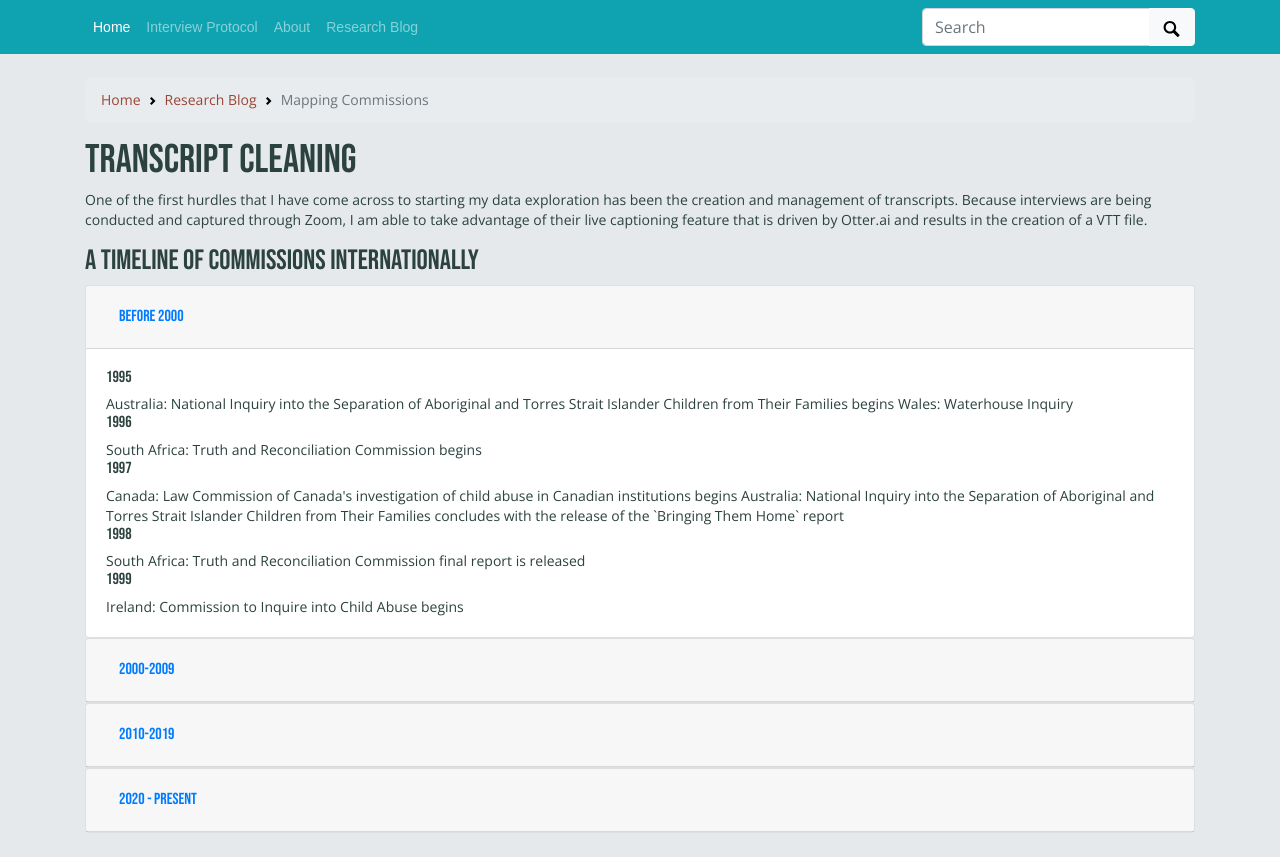
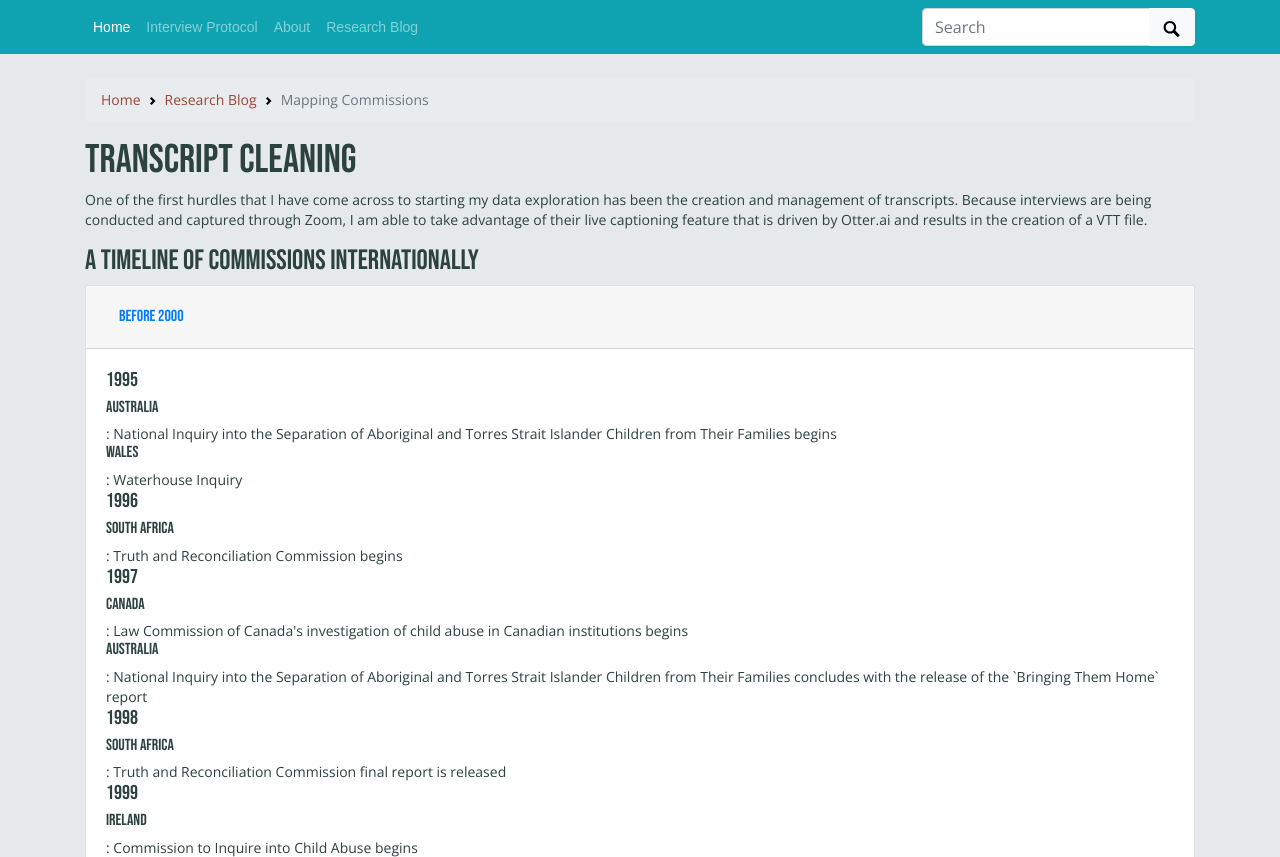
Before and after one commit to mxballin/recordkeeping-governance, a Jekyll site: the page built from pages/commissions.md, in a window 1280 px wide. Shown: the part 100-957 px from the top of the page. Built offline with Jekyll 4.4.1, drawn with Linux system fonts in a browser that asks for light colours; some web fonts are replaced; grey boxes are pictures that could not be loaded.

Commit message:
Update commissions.md

```diff
--- a/pages/commissions.md
+++ b/pages/commissions.md
@@ -23,110 +23,110 @@ One of the first hurdles that I have come across to starting my data exploration
 <div id="accordion">
   <div class="card">
     <div class="card-header" id="headingOne">
-      <h5 class="mb-0">
+      <h4 class="mb-0">
         <button class="btn btn-link" data-toggle="collapse" data-target="#collapseOne" aria-expanded="true" aria-controls="collapseOne">
           before 2000
         </button>
-      </h5>
+      </h4>
     </div>
     <div id="collapseOne" class="collapse show" aria-labelledby="headingOne" data-parent="#accordion">
     <div class="card-body">
-     <h6>1995</h6>
-     <h7>Australia</h7>: National Inquiry into the Separation of Aboriginal and Torres Strait Islander Children from Their Families begins
-     <h7>Wales</h7>: Waterhouse Inquiry
-     <h6>1996</h6>
-     <h7>South Africa</h7>: Truth and Reconciliation Commission begins
-     <h6>1997</h6>
-     <h7>Canada</h7>: Law Commission of Canada's investigation of child abuse in Canadian institutions begins
-     <h7>Australia</h7>: National Inquiry into the Separation of Aboriginal and Torres Strait Islander Children from Their Families concludes with the release of the `Bringing Them Home` report
-     <h6>1998</h6>
-     <h7>South Africa</h7>: Truth and Reconciliation Commission final report is released
-     <h6>1999</h6>
-     <h7>Ireland</h7>: Commission to Inquire into Child Abuse begins
+     <h5>1995</h5>
+     <h6>Australia</h6>: National Inquiry into the Separation of Aboriginal and Torres Strait Islander Children from Their Families begins
+     <h6>Wales</h6>: Waterhouse Inquiry
+     <h5>1996</h5>
+     <h6>South Africa</h6>: Truth and Reconciliation Commission begins
+     <h5>1997</h5>
+     <h6>Canada</h6>: Law Commission of Canada's investigation of child abuse in Canadian institutions begins
+     <h6>Australia</h6>: National Inquiry into the Separation of Aboriginal and Torres Strait Islander Children from Their Families concludes with the release of the `Bringing Them Home` report
+     <h5>1998</h5>
+     <h6>South Africa</h6>: Truth and Reconciliation Commission final report is released
+     <h5>1999</h5>
+     <h6>Ireland</h6>: Commission to Inquire into Child Abuse begins
       </div>
     </div>
   </div>
   <div class="card">
     <div class="card-header" id="headingTwo">
-      <h5 class="mb-0">
+      <h4 class="mb-0">
         <button class="btn btn-link collapsed" data-toggle="collapse" data-target="#collapseTwo" aria-expanded="false" aria-controls="collapseTwo">
           2000-2009
         </button>
-      </h5>
+      </h4>
     </div>
     <div id="collapseTwo" class="collapse" aria-labelledby="headingTwo" data-parent="#accordion">
       <div class="card-body">
-        <h6>2000</h6>
-      <h7>Wales</h7>: Waterhouse Inquiry concludes
-      <h7>Canada</h7>: Law Commission of Canada's review of child abuse in Canadian institutions concludes with the release of the 'Restoring Dignity: Responding to Child Abuse in Canadian Institutions' report
-       <h6>2001</h6>
-     <h7>England</h7>: Inquiry into the Death of Victoria Climbie begins
-        <h6>2001</h6>
-     <h7>England</h7>: Inquiry into the Death of Victoria Climbie concludes
-     <h6>2008</h6>
-     <h7>Canada</h7>: Truth and Reconciliation Commission begins
-      <h6>2009</h6>
-      <h7>Ireland</h7>: Commission to Inquire into Child Abuse concludes with the release of the Ryan Report
+        <h5>2000</h5>
+      <h6>Wales</h6>: Waterhouse Inquiry concludes
+      <h6>Canada</h6>: Law Commission of Canada's review of child abuse in Canadian institutions concludes with the release of the 'Restoring Dignity: Responding to Child Abuse in Canadian Institutions' report
+       <h5>2001</h5>
+     <h6>England</h6>: Inquiry into the Death of Victoria Climbie begins
+        <h5>2001</h5>
+     <h6>England</h6>: Inquiry into the Death of Victoria Climbie concludes
+     <h5>2008</h5>
+     <h6>Canada</h6>: Truth and Reconciliation Commission begins
+      <h5>2009</h5>
+      <h6>Ireland</h6>: Commission to Inquire into Child Abuse concludes with the release of the Ryan Report
       </div>
     </div>
   </div>
   <div class="card">
     <div class="card-header" id="headingThree">
-      <h5 class="mb-0">
+      <h4 class="mb-0">
         <button class="btn btn-link collapsed" data-toggle="collapse" data-target="#collapseThree" aria-expanded="false" aria-controls="collapseThree">
           2010-2019
         </button>
-      </h5>
+      </h4>
     </div>
     <div id="collapseThree" class="collapse" aria-labelledby="headingThree" data-parent="#accordion">
       <div class="card-body">
-<h6>2011</h6>
-     <h7>Australia - Victoria</h7>: Protecting Victoria's Vulnerable Children Inquiry
-<h6>2013</h6>
-     <h7>Australia</h7>: Royal Commission into Institutional Responses to Child Sexual Abuse begins
-<h6>2014</h6>
-     <h7>Australia - Victoria</h7>: VAGO conducts and publishes Residential Care Services for Children audit
-     <h7>Australia - South Australia</h7>: Child Protection Systems Royal Comission
-     <h7>Northern Ireland</h7>: Historical Institutional Abuse Inquiry
-<h6>2015</h6>
-     <h7>England and Wales</h7>: Independent Inquiry into Child Sexual Abuse
-     <h7>Scotland</h7>: Scottish Child Abuse Inquiry
-     <h7>Ireland</h7>: Commission of Investigation into Mother and Baby Homes and certain related matters begins
-    <h7>Canada</h7>: Truth and Reconciliation Commission concludes with the release of the final report, including 94 Calls to Action.
-<h6>2016</h6>
- <h7>Australia</h7>: Royal Commission into the Protection and Detention of Children in the Northern Territory
-   <h7>Australia - Victoria</h7>: VAGO conducts and publishes follow up of Residential Care Services for Children
- <h6>2017</h6>
-    <h7>Australia</h7>: Royal Commission into Institutional Responses to Child Sexual Abuse concludes
-  <h7>Australia</h7>: Royal Commission into the Protection and Detention of Children in the Northern Territory concludes
-<h6>2018</h6>
- <h7>New Zealand</h7>: Abuse in Care Royal Comission of Inquiry begins
-<h6>2019</h6>
- <h7>Australia - Victoria</h7>: Royal Commission into Victoria's Mental Health System
- <h7>New Zealand</h7>: Waitangi Tribunal Urgent Inquiry into Oranga Tamariki begins
+<h5>2011</h5>
+     <h6>Australia - Victoria</h6>: Protecting Victoria's Vulnerable Children Inquiry
+<h5>2013</h5>
+     <h6>Australia</h6>: Royal Commission into Institutional Responses to Child Sexual Abuse begins
+<h5>2014</h5>
+     <h6>Australia - Victoria</h6>: VAGO conducts and publishes Residential Care Services for Children audit
+     <h6>Australia - South Australia</h6>: Child Protection Systems Royal Comission
+     <h6>Northern Ireland</h6>: Historical Institutional Abuse Inquiry
+<h5>2015</h5>
+     <h6>England and Wales</h6>: Independent Inquiry into Child Sexual Abuse
+     <h6>Scotland</h6>: Scottish Child Abuse Inquiry
+     <h6>Ireland</h6>: Commission of Investigation into Mother and Baby Homes and certain related matters begins
+    <h6>Canada</h6>: Truth and Reconciliation Commission concludes with the release of the final report, including 94 Calls to Action.
+<h5>2016</h5>
+ <h6>Australia</h6>: Royal Commission into the Protection and Detention of Children in the Northern Territory
+   <h6>Australia - Victoria</h6>: VAGO conducts and publishes follow up of Residential Care Services for Children
+ <h5>2017</h5>
+    <h6>Australia</h6>: Royal Commission into Institutional Responses to Child Sexual Abuse concludes
+  <h6>Australia</h6>: Royal Commission into the Protection and Detention of Children in the Northern Territory concludes
+<h5>2018</h5>
+ <h6>New Zealand</h6>: Abuse in Care Royal Comission of Inquiry begins
+<h5>2019</h5>
+ <h6>Australia - Victoria</h6>: Royal Commission into Victoria's Mental Health System
+ <h6>New Zealand</h6>: Waitangi Tribunal Urgent Inquiry into Oranga Tamariki begins
       </div>
     </div>
   </div>
     <div class="card">
     <div class="card-header" id="headingThree">
-      <h5 class="mb-0">
+      <h4 class="mb-0">
         <button class="btn btn-link collapsed" data-toggle="collapse" data-target="#collapseThree" aria-expanded="false" aria-controls="collapseThree">
           2020 - present
         </button>
-      </h5>
+      </h4>
     </div>
     <div id="collapseThree" class="collapse" aria-labelledby="headingThree" data-parent="#accordion">
       <div class="card-body">
-<h6>2021</h6>
- <h7>United States</h7>: Federal Indian Boarding School Initiative begins
- <h7>Ireland</h7>: Commission of Investigation into Mother and Baby Homes and certain related matters concludes
- <h7>New Zealand</h7>: Waitangi Tribunal Urgent Inquiry into Oranga Tamariki concludes
-<h6>2022</h6>
- <h7>United States</h7>: Federal Indian Boarding School Initiative report released
- <h7>Australia - Victoria</h7>: Yoorook Justice Comission
-<h7>New Zealand</h7>Independent Review of the Children’s System Response to Abuse concludes
-<h6>2023</h6>
- <h7>New Zealand</h7>: Abuse in Care Royal Comission of Inquiry is scheduled to conclude
+<h5>2021</h5>
+ <h6>United States</h6>: Federal Indian Boarding School Initiative begins
+ <h6>Ireland</h6>: Commission of Investigation into Mother and Baby Homes and certain related matters concludes
+ <h6>New Zealand</h6>: Waitangi Tribunal Urgent Inquiry into Oranga Tamariki concludes
+<h5>2022</h5>
+ <h6>United States</h6>: Federal Indian Boarding School Initiative report released
+ <h6>Australia - Victoria</h6>: Yoorook Justice Comission
+<h6>New Zealand</h6>Independent Review of the Children’s System Response to Abuse concludes
+<h5>2023</h5>
+ <h6>New Zealand</h6>: Abuse in Care Royal Comission of Inquiry is scheduled to conclude
       </div>
     </div>
   </div>
```
